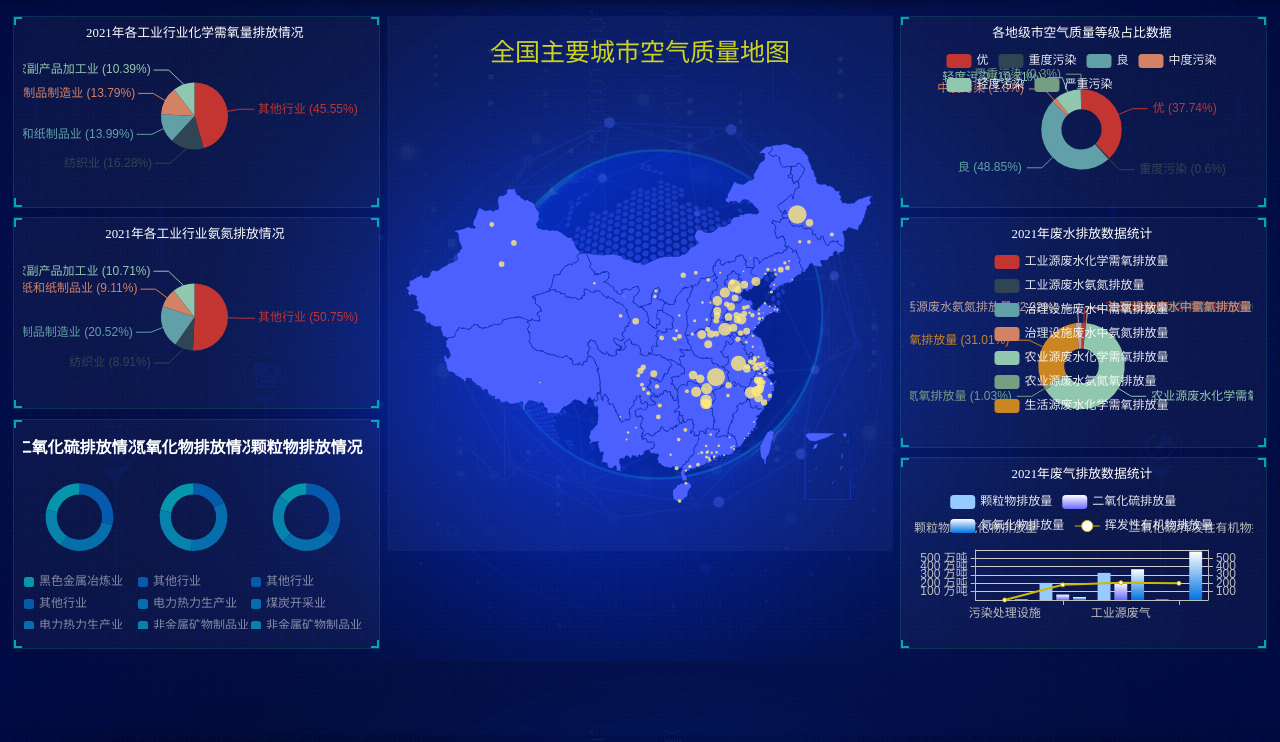
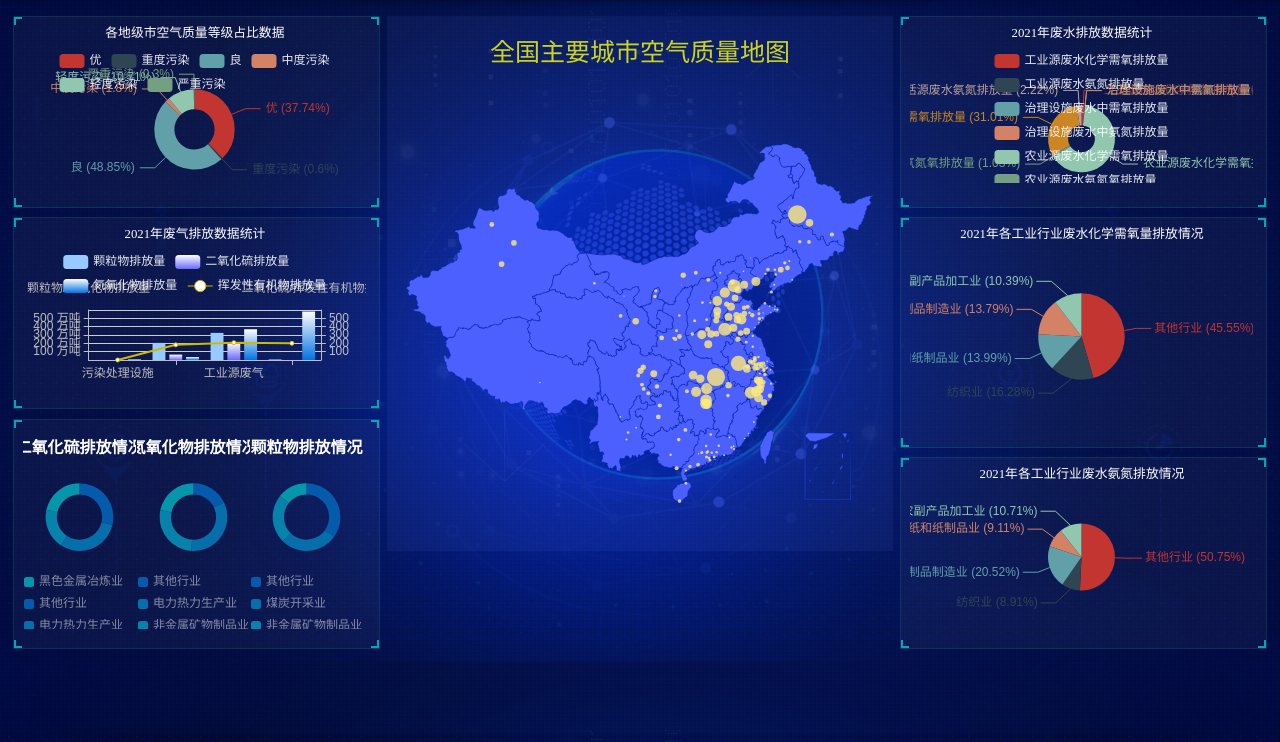
Before and after one commit to yuanye124/yy03, a plain HTML site: page net-production/index.html in a window 1280 px wide. Shown: the part 58-800 px from the top of the page. Drawn offline with Linux system fonts and the light colour scheme.

Commit message:
Update index.html

```diff
--- a/net-production/index.html
+++ b/net-production/index.html
@@ -59,13 +59,13 @@ var t = null;
   <ul class="clearfix">
     <li>
       <div class="boxall" style="height: 3.0rem">
-        <div class="alltitle">2021年各工业行业化学需氧量排放情况</div>
-        <div class="allnav" id="echart1"></div>
+        <div class="alltitle">各地级市空气质量等级占比数据</div>
+        <div class="allnav" id="echart4"></div>
         <div class="boxfoot"></div>
       </div>
       <div class="boxall" style="height: 3.0rem">
-        <div class="alltitle">2021年各工业行业氨氮排放情况</div>
-        <div class="allnav" id="echart2"></div>
+        <div class="alltitle">2021年废气排放数据统计</div>
+        <div class="allnav" id="echart6"></div>
         <div class="boxfoot"></div>
       </div>
       <div class="boxall" style="height: 3.6rem">
@@ -103,18 +103,18 @@ var t = null;
     </li>
     <li>
           <div class="boxall" style="height:3rem">
-        <div class="alltitle">各地级市空气质量等级占比数据</div>
-        <div class="allnav" id="echart4"></div>
-        <div class="boxfoot"></div>
-      </div>
-      <div class="boxall" style="height:3.6rem">
         <div class="alltitle">2021年废水排放数据统计</div>
         <div class="allnav" id="echart5"></div>
         <div class="boxfoot"></div>
       </div>
+      <div class="boxall" style="height:3.6rem">
+        <div class="alltitle">2021年各工业行业废水化学需氧量排放情况</div>
+        <div class="allnav" id="echart1"></div>
+        <div class="boxfoot"></div>
+      </div>
       <div class="boxall" style="height: 3rem">
-        <div class="alltitle">2021年废气排放数据统计</div>
-        <div class="allnav" id="echart6"></div>
+        <div class="alltitle">2021年各工业行业废水氨氮排放情况</div>
+        <div class="allnav" id="echart2"></div>
         <div class="boxfoot"></div>
       </div>
     </li>
```
